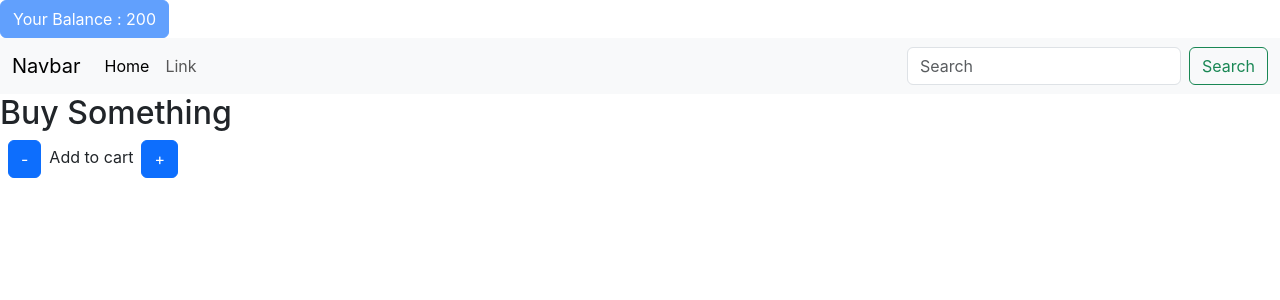
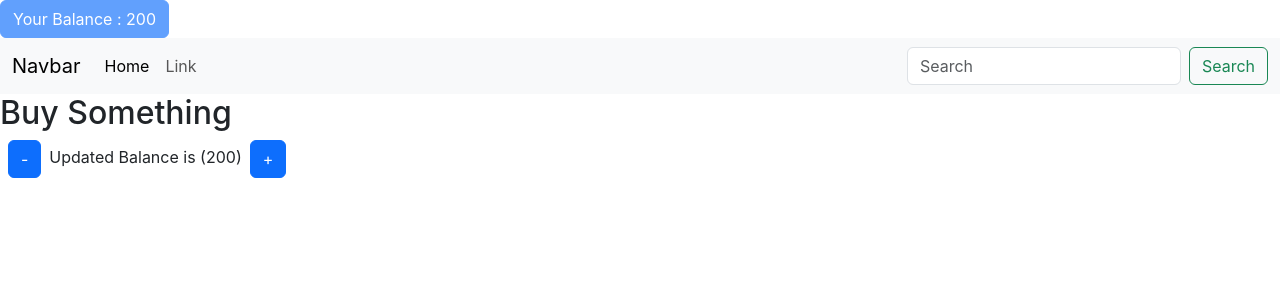
Before and after one commit to AshiwalKaran/Redux, a React (Create React App) app: page / in a window 1280 px wide. Shown: the top 300 px of the page. Built offline with nearby package versions, Linux system fonts and the light colour scheme.

Commit message:
5th->Bind Action creator to short the code

```diff
--- a/src/Shop.js
+++ b/src/Shop.js
@@ -1,16 +1,22 @@
 import React from 'react'
-import { useDispatch } from 'react-redux'
+import { useDispatch, useSelector } from 'react-redux'
+import { bindActionCreators } from 'redux';
 import {actionCreators} from './state/index'
 
-
+// useSelector is used to access state
+//useDispatch is used to access action creators
 const Shop = () => {
     const dispatch=useDispatch();
+    const amount=useSelector((state)=>{return state.amount});
+    const {withdrawMoney,depositMoney}=bindActionCreators(actionCreators,dispatch);
+
+
   return (
     <>
         <h2>Buy Something</h2>
-        <button className="btn btn-primary mx-2" onClick={()=>{dispatch(actionCreators.withdrawMoney(100))}}>-</button>
-        Add to cart
-        <button className="btn btn-primary mx-2" onClick={()=>{dispatch(actionCreators.depositMoney(100))}}>+</button>
+        <button className="btn btn-primary mx-2" onClick={()=>{withdrawMoney(100)}}>-</button>
+        Updated Balance is ({amount})
+        <button className="btn btn-primary mx-2" onClick={()=>{depositMoney(100)}}>+</button>
     </>
   )
 }
```
